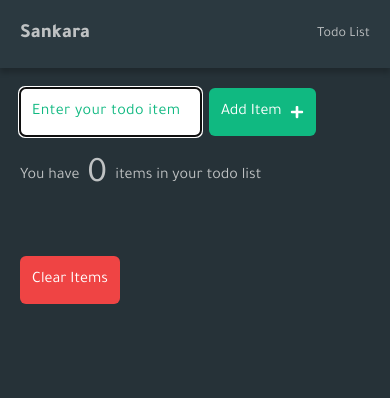
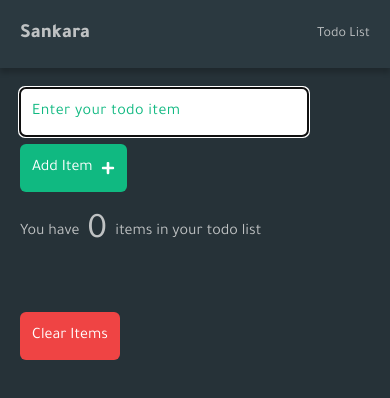
Before and after one commit to SankThomas/tsb-catalogue, a React (Create React App) app: page /todo-list in a window 390 px wide. Shown: the top 398 px of the page. Built offline with nearby package versions, Linux system fonts and the light colour scheme.

Commit message:
add margin to button for small screens

```diff
--- a/src/pages/Todo.js
+++ b/src/pages/Todo.js
@@ -28,7 +28,7 @@ const Todo = () => {
 
   return (
     <>
-      <section className="p-5">
+      <section className="p-5 md:pl-32">
         <form
           onSubmit={handleSubmit}
           className="flex flex-wrap items-center"
@@ -38,14 +38,14 @@ const Todo = () => {
             type="text"
             placeholder="Enter your todo item"
             required
-            className="p-3 rounded-md mr-2 text-green-500 placeholder-green-500 tracking-wide"
+            className="p-3 rounded-md mr-2 text-green-500 placeholder-green-500 tracking-wide w-72 md:w-96"
             autoFocus
             value={text}
             onChange={(e) => setText(e.target.value)}
           />
           <button
             type="submit"
-            className="flex items-center bg-green-500 p-3 rounded-md text-white"
+            className="flex items-center bg-green-500 p-3 rounded-md text-white mt-2 sm:mt-0"
             onSubmit={handleSubmit}
           >
             Add Item <FaPlus className="text-sm ml-2" />
```
